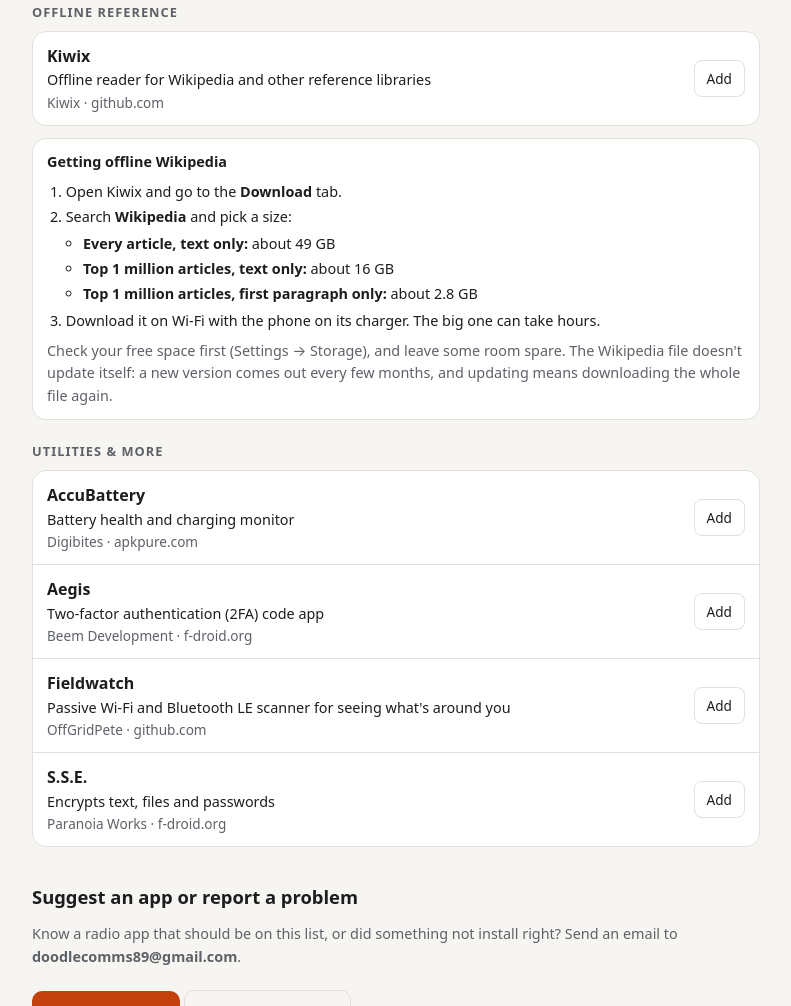
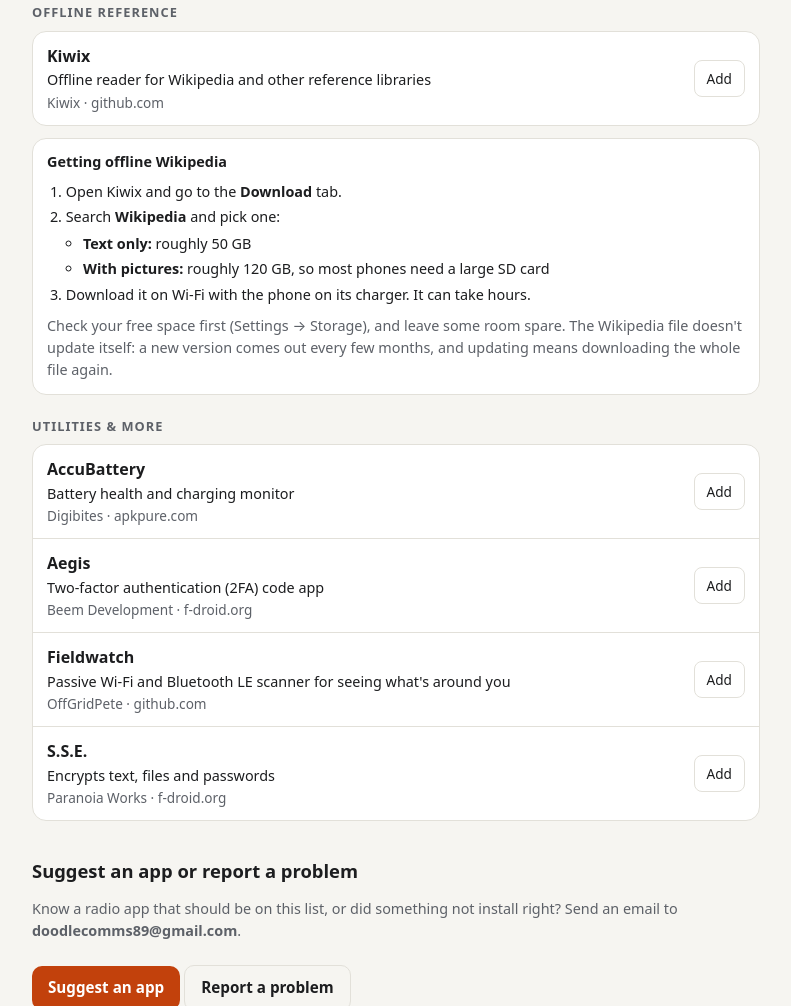
Before and after one commit to doodlecomms/73_Android, a plain HTML site: page index.html in a window 1280 px wide. Shown: the part 7200-8206 px from the top of the page, without its empty margins (244-1035 px from the left). Drawn offline with Linux system fonts and the light colour scheme.

Commit message:
Kiwix how-to: text-only vs. with-pictures sizes
Co-Authored-By: Claude Opus 5.5 <noreply@anthropic.com>

```diff
--- a/index.html
+++ b/index.html
@@ -262,13 +262,12 @@ const CAT_GUIDES = {
   "Offline reference": `<div class="guide"><b>Getting offline Wikipedia</b>
     <ol>
       <li>Open Kiwix and go to the <b>Download</b> tab.</li>
-      <li>Search <b>Wikipedia</b> and pick a size:
+      <li>Search <b>Wikipedia</b> and pick one:
         <ul>
-          <li><b>Every article, text only:</b> about 49 GB</li>
-          <li><b>Top 1 million articles, text only:</b> about 16 GB</li>
-          <li><b>Top 1 million articles, first paragraph only:</b> about 2.8 GB</li>
+          <li><b>Text only:</b> roughly 50 GB</li>
+          <li><b>With pictures:</b> roughly 120 GB, so most phones need a large SD card</li>
         </ul></li>
-      <li>Download it on Wi-Fi with the phone on its charger. The big one can take hours.</li>
+      <li>Download it on Wi-Fi with the phone on its charger. It can take hours.</li>
     </ol>
     <p>Check your free space first (Settings → Storage), and leave some room spare. The Wikipedia file doesn't update itself: a new version comes out every few months, and updating means downloading the whole file again.</p></div>`,
 };
```
